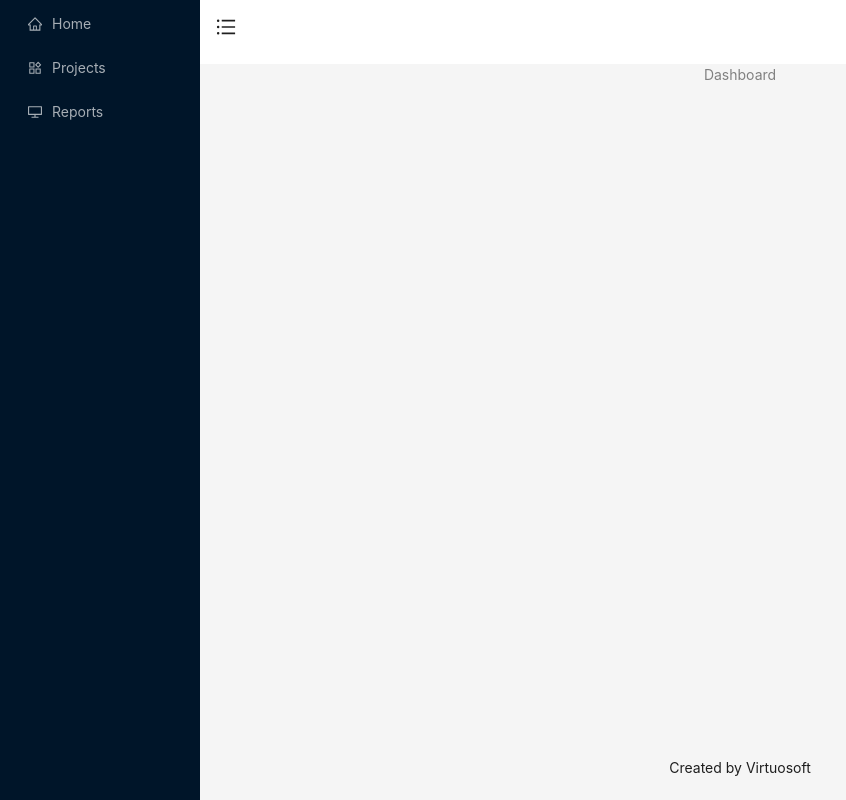
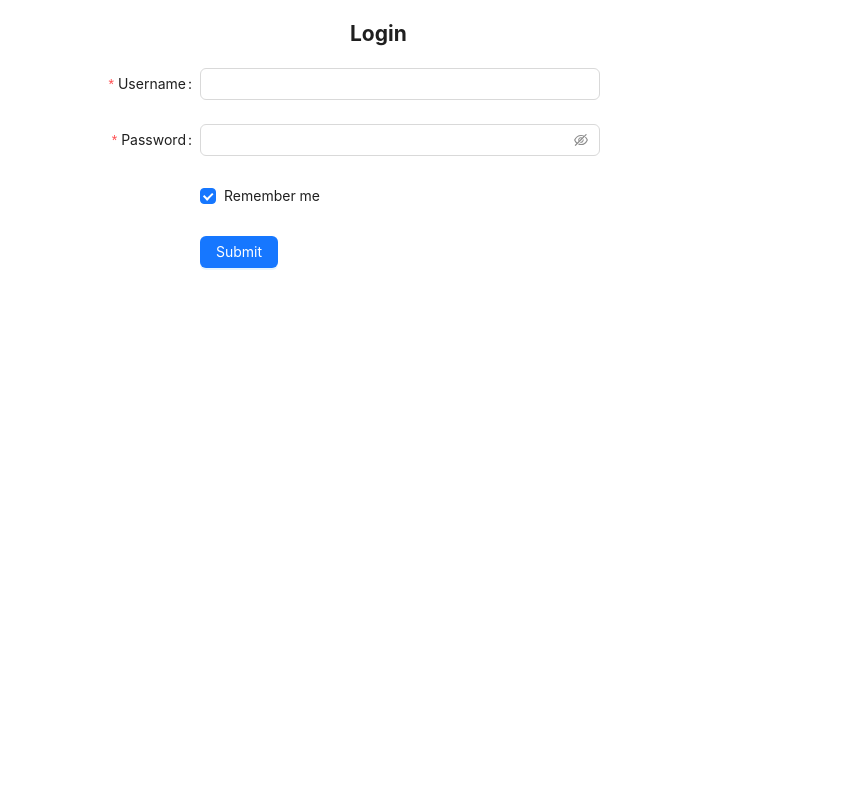
Before and after one commit to MAzeemSidd/survey_app_admin_portal, a React (Create React App) app: page / in a window 1280 px wide. Shown: the whole page, without its empty margins (0-846 px from the left). Built offline with nearby package versions, Linux system fonts and the light colour scheme; no server answers.

Commit message:
Add Login Page and implement routing on login button

```diff
--- a/src/App.js
+++ b/src/App.js
@@ -1,20 +1,19 @@
 import React, { Suspense } from 'react';
 import { BrowserRouter, HashRouter, Route, Routes } from 'react-router-dom';
 import { Spin } from 'antd';
+import Login from './components/Login';
+const Projects  = React.lazy(()=>import('./components/projects/Projects'));
+const DefaultLayout = React.lazy(() => import('./components/Layouts/DefaultLayout'));
+const Homepage = React.lazy(() => import('./components/homepage/Homepage'));
 
 function App() {
-
-  const DefaultLayout = React.lazy(() => import('./components/Layouts/DefaultLayout'))
-
   return (
     <BrowserRouter>
       <Suspense fallback={<Spin spinning={true}/>}>
         <Routes>
-          {/* <Route exact path="/login" name="Login Page" element={<Login />} />
-          <Route exact path="/register" name="Register Page" element={<Register />} />
-          <Route exact path="/404" name="Page 404" element={<Page404 />} />
-          <Route exact path="/500" name="Page 500" element={<Page500 />} /> */}
-          <Route path="*" name="Home" element={<DefaultLayout />} />
+          <Route path="/" name="Login" element={<Login />} />
+          <Route path="/home" name="Home" element={<DefaultLayout />} />
+          <Route path="/projects" name="Project" element={<Projects />} />
         </Routes>
       </Suspense>
     </BrowserRouter>
--- a/src/Services/NetworkService.js
+++ b/src/Services/NetworkService.js
@@ -3,7 +3,7 @@ import axios from "axios";
 const token = 'eyJhbGciOiJIUzUxMiJ9.eyJzdWIiOiJ1c21hbiIsImV4cCI6MTcwOTczODA0MSwiaWF0IjoxNzA5NzIwMDQxfQ.u6J9qDzAaDETdG4meExX9vhPRoF-yDmjw6O0z15tvWN3HH3Kg28ULKF4YM-EEeTigBJG8G77c9gg-R05Ozs5Lg'
 
 const config = { withCredentials: true };
-const headers = {'Authorization':`Bearer ${token}`, 'Content-Type':'application/json'}
+const headers = {'Authorization':`Bearer ${localStorage.getItem("jwtToken")}`, 'Content-Type':'application/json'}
 
 export const postData = async (endPoint, data) => {
   try {
--- a/src/components/Layouts/DefaultLayout.js
+++ b/src/components/Layouts/DefaultLayout.js
@@ -33,8 +33,71 @@ const items = [
   {key: '/projects', label: 'Projects', icon: <ProductOutlined />},
   {key: '/reports', label: 'Reports', icon: <DesktopOutlined />},
 ];
+// const App = () => {
+//   const [collapsed, setCollapsed] = useState(false);
+//   const {
+//     token: { colorBgContainer, borderRadiusLG },
+//   } = theme.useToken();
+
+//   const navigate = useNavigate();
+
+//   return (
+//     <Layout
+//       style={{
+//         minHeight: '100vh',
+//       }}
+//     >
+//       <Sider trigger={null} collapsible collapsed={collapsed} /*onCollapse={(value) => setCollapsed(value)}*/>
+//         <div className="demo-logo-vertical" />
+//         <Menu theme="dark" defaultSelectedKeys={['1']} mode="inline" items={items} onClick={item=>{
+//           console.log('NAVBAR', item.key)
+//             /*if(item.keyPath.length === 1) */navigate(`${item.key}`)
+//             // else if(item.keyPath.length === 2) navigate(`${item.keyPath[1]}/${item.keyPath[0]}`, {state: {id: item.keyPath[0]}});
+//         }} />
+//       </Sider>
+//       <Layout>
+//         <Header style={{padding: 0, background: colorBgContainer}}>
+//           <Button type='text' size='large' onClick={()=>setCollapsed(prev=>!prev)}><UnorderedListOutlined style={{fontSize: 20}} /></Button>
+//         </Header>
+//         <Content style={{margin: '0 16px'}}>
+//           {/* <Breadcrumb style={{margin: '16px 0'}}>
+//             <Breadcrumb.Item>User</Breadcrumb.Item>
+//             <Breadcrumb.Item>Bill</Breadcrumb.Item>
+//           </Breadcrumb>
+//           <div style={{padding: 24, minHeight: 360, background: colorBgContainer, borderRadius: borderRadiusLG,}}>
+//             Bill is a cat.
+//           </div> */}
+//           <Suspense fallback={<Spin spinning={true}/>}>
+//             <Routes>
+//               {routes.map((route, idx) => {
+//                   return (
+//                     route.element && (
+//                       <Route
+//                         key={idx}
+//                         path={route.path}
+//                         exact={route.exact}
+//                         name={route.name}
+//                         element={<route.element />}
+//                         />
+//                     )
+//                   )
+//               })}
+//             </Routes>
+//           </Suspense>
+//         </Content>
+//         <Footer style={{textAlign: 'center'}}>
+//           {/* Ant Design ©{new Date().getFullYear()} Created by Ant UED */}
+//           Created by Virtuosoft
+//         </Footer>
+//       </Layout>
+//     </Layout>
+//   );
+// };
+// ... (previous imports)
+
 const App = () => {
   const [collapsed, setCollapsed] = useState(false);
+
   const {
     token: { colorBgContainer, borderRadiusLG },
   } = theme.useToken();
@@ -42,35 +105,39 @@ const App = () => {
   const navigate = useNavigate();
 
   return (
-    <Layout
-      style={{
-        minHeight: '100vh',
+    <Layout style={{ minHeight: '100vh' }}>
+      <Sider trigger={null} collapsible collapsed={collapsed}>
+        <div className="demo-logo-vertical" />
+        <Menu
+          theme="dark"
+          defaultSelectedKeys={['1']}
+          mode="inline"
+          onClick={(item) => {
+            console.log('NAVBAR', item.key);
+            navigate(`${item.key}`);
           }}
         >
-      <Sider trigger={null} collapsible collapsed={collapsed} /*onCollapse={(value) => setCollapsed(value)}*/>
-        <div className="demo-logo-vertical" />
-        <Menu theme="dark" defaultSelectedKeys={['1']} mode="inline" items={items} onClick={item=>{
-          console.log('NAVBAR', item.key)
-            /*if(item.keyPath.length === 1) */navigate(`${item.key}`)
-            // else if(item.keyPath.length === 2) navigate(`${item.keyPath[1]}/${item.keyPath[0]}`, {state: {id: item.keyPath[0]}});
-        }} />
+          {items.map((item) => (
+            <Menu.Item key={item.key} icon={item.icon}>
+              {item.label}
+            </Menu.Item>
+          ))}
+        </Menu>
       </Sider>
       <Layout>
-        <Header style={{padding: 0, background: colorBgContainer}}>
-          <Button type='text' size='large' onClick={()=>setCollapsed(prev=>!prev)}><UnorderedListOutlined style={{fontSize: 20}} /></Button>
+        <Header style={{ padding: 0, background: colorBgContainer }}>
+          <Button
+            type="text"
+            size="large"
+            onClick={() => setCollapsed((prev) => !prev)}
+          >
+            <UnorderedListOutlined style={{ fontSize: 20 }} />
+          </Button>
         </Header>
-        <Content style={{margin: '0 16px'}}>
-          {/* <Breadcrumb style={{margin: '16px 0'}}>
-            <Breadcrumb.Item>User</Breadcrumb.Item>
-            <Breadcrumb.Item>Bill</Breadcrumb.Item>
-          </Breadcrumb>
-          <div style={{padding: 24, minHeight: 360, background: colorBgContainer, borderRadius: borderRadiusLG,}}>
-            Bill is a cat.
-          </div> */}
-          <Suspense fallback={<Spin spinning={true}/>}>
+        <Content style={{ margin: '0 16px' }}>
+          <Suspense fallback={<Spin spinning={true} />}>
             <Routes>
-              {routes.map((route, idx) => {
-                  return (
+              {routes.map((route, idx) => (
                 route.element && (
                   <Route
                     key={idx}
@@ -80,17 +147,18 @@ const App = () => {
                     element={<route.element />}
                   />
                 )
-                  )
-              })}
+              ))}
             </Routes>
           </Suspense>
         </Content>
-        <Footer style={{textAlign: 'center'}}>
-          {/* Ant Design ©{new Date().getFullYear()} Created by Ant UED */}
+        <Footer style={{ textAlign: 'center' }}>
           Created by Virtuosoft
         </Footer>
       </Layout>
     </Layout>
   );
 };
+
 export default App;
+
+// export default App;
--- a/src/components/projects/Projects.js
+++ b/src/components/projects/Projects.js
@@ -4,7 +4,7 @@ import { Col, Row, Typography, Card, Space, Button } from 'antd'
 import React, { useEffect, useState } from 'react'
 import MainDrawer from '../MainDrawer'
 import { useNavigate } from 'react-router-dom'
-import { getData, postData } from '../../Services/NetworkService'
+import { getData, postData,putData } from '../../Services/NetworkService'
 import axios from 'axios'
 
 const Projects = () => {
--- a/src/index.js
+++ b/src/index.js
@@ -3,11 +3,14 @@ import ReactDOM from 'react-dom/client';
 import './index.css';
 import App from './App';
 import reportWebVitals from './reportWebVitals';
+import { AuthProvider } from './AuthContext';
 
 const root = ReactDOM.createRoot(document.getElementById('root'));
 root.render(
   <React.StrictMode>
-    <App />
+    <AuthProvider>
+      <App />
+    </AuthProvider>
   </React.StrictMode>
 );
 
--- a/src/routes.js
+++ b/src/routes.js
@@ -6,7 +6,7 @@ const ProjectDetails = React.lazy(() => import('./components/projects/ProjectDet
 const TaskDetails = React.lazy(() => import('./components/Tasks/TaskDetails'))
 
 const routes = [
-    { path: '', name: 'Home', element: Homepage },
+    { path: '/home', name: 'Home', element: Homepage },
     { path: '/projects', name: 'Projects', element: Projects },
     { path: '/project/:id', name: 'Project Details', element: ProjectDetails },
     { path: '/project/:id/task/:id', name: 'Task Details', element: TaskDetails },
```
Lines whose indentation alone changed are shown as unchanged.
